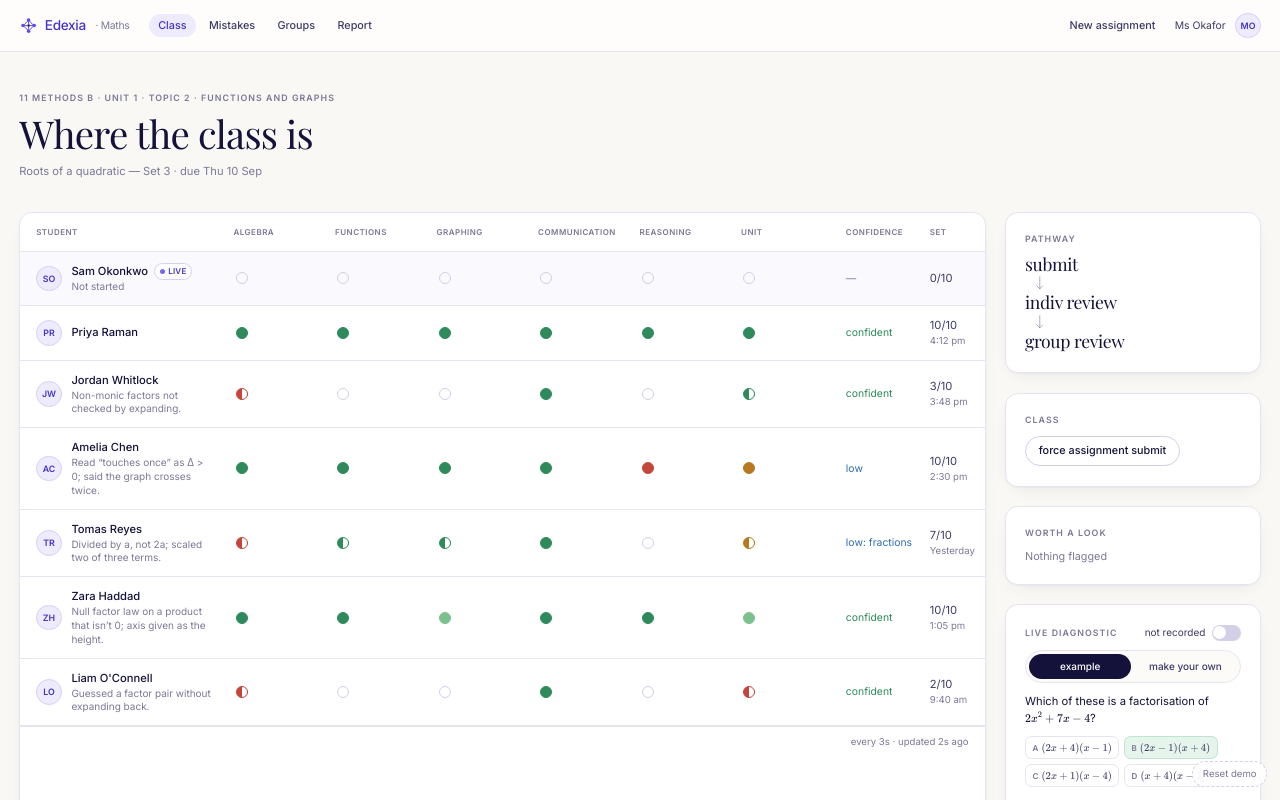
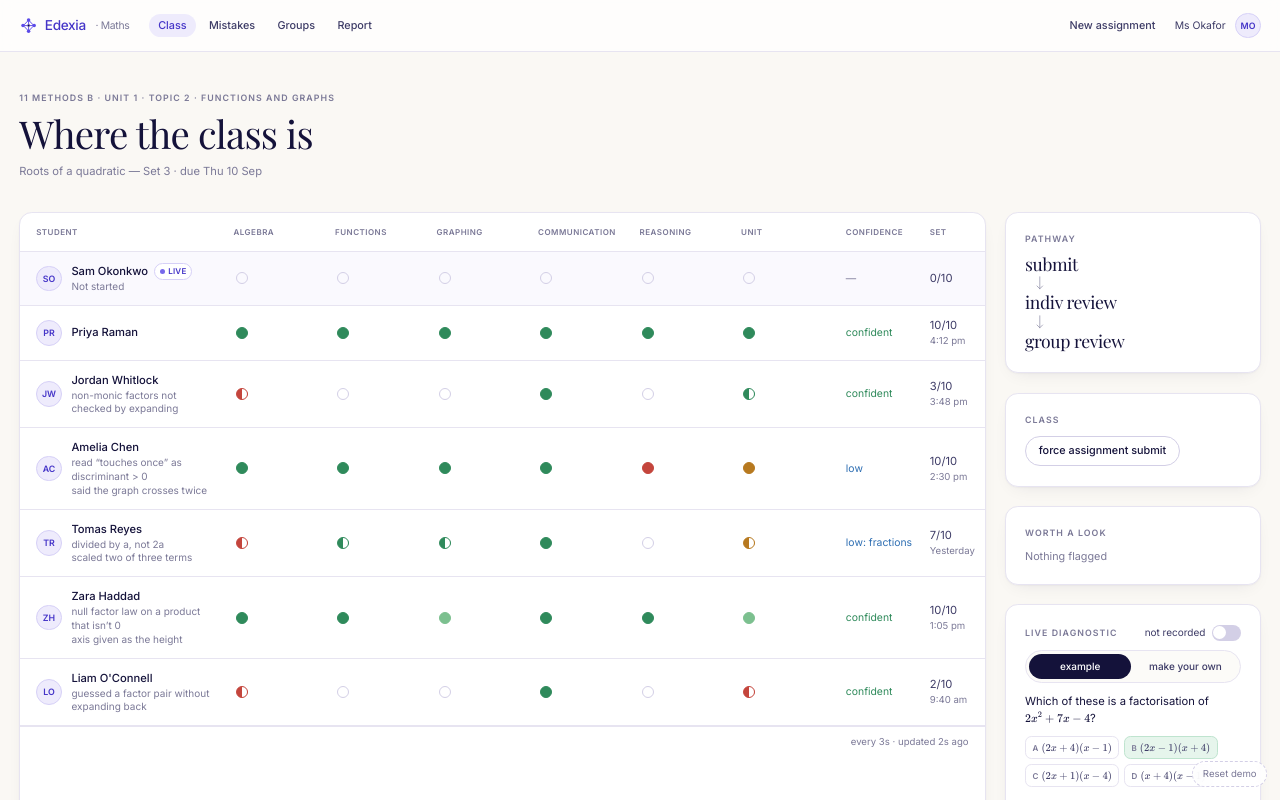
Before and after one commit to cderda7/maths_platform, a Next.js app in the folder curr_version/: page /teacher in a window 1280 px wide. Shown: the top 800 px of the page. Built offline with nearby package versions, Linux system fonts and the light colour scheme.

Commit message:
grid: student notes split on semicolons, lowercase

```diff
--- a/curr_version/app/teacher/TeacherLive.tsx
+++ b/curr_version/app/teacher/TeacherLive.tsx
@@ -223,7 +223,13 @@ export default function TeacherLive() {
                                   <span className="h-1.5 w-1.5 rounded-full bg-gap" aria-hidden /> caution
                                 </span>
                               )}
-                              <span className="line-clamp-3">{r.sub}</span>
+                              <span className="flex flex-col">
+                                {r.sub.split(";").map((part, n) => (
+                                  <span key={n} className={r.live ? "" : "lowercase"}>
+                                    {part.trim().replace(/\.$/, "")}
+                                  </span>
+                                ))}
+                              </span>
                               {r.live && live?.reportSent && (
                                 <Link href="/teacher/report" className="text-accent-deep hover:underline" data-report-link>
                                   Report →
--- a/curr_version/data/classmates.ts
+++ b/curr_version/data/classmates.ts
@@ -36,7 +36,7 @@ const Q10_TWICE = ["b^2 - 4ac = 16 - 20 = -4", "\\Delta < 0 \\Rightarrow \\text{
 export const CLASSMATES: Classmate[] = [
   { id: "priya", name: "Priya Raman", initials: "PR", confidence: "confident", done: 10, when: "4:12 pm", wrong: [], attempts: {}, groupStatus: "Quick pass done · nothing to discuss" },
   { id: "jordan", name: "Jordan Whitlock", initials: "JW", confidence: "confident", done: 3, when: "3:48 pm", wrong: ["q2"], note: "Non-monic factors not checked by expanding.", attempts: { q2: Q2_GUESSED }, groupStatus: "Discussing Q2 · expanding back" },
-  { id: "amelia", name: "Amelia Chen", initials: "AC", confidence: "low", done: 10, when: "2:30 pm", wrong: ["q6", "q10"], note: "Read “touches once” as Δ > 0; said the graph crosses twice.", attempts: { q6: Q6_TWICE, q10: Q10_TWICE }, groupStatus: "Quick pass done · comparing Q4 methods" },
+  { id: "amelia", name: "Amelia Chen", initials: "AC", confidence: "low", done: 10, when: "2:30 pm", wrong: ["q6", "q10"], note: "Read “touches once” as discriminant > 0; said the graph crosses twice.", attempts: { q6: Q6_TWICE, q10: Q10_TWICE }, groupStatus: "Quick pass done · comparing Q4 methods" },
   { id: "tomas", name: "Tomas Reyes", initials: "TR", confidence: "low: fractions", done: 7, when: "Yesterday", wrong: ["q3", "q4", "q5", "q7"], note: "Divided by a, not 2a; scaled two of three terms.", attempts: { q3: Q3_NFL, q4: Q4_OVER_A, q5: Q5_SIGNS, q7: Q7_TWO_TERMS }, groupStatus: "Discussing Q4 · the 2a" },
   { id: "zara", name: "Zara Haddad", initials: "ZH", confidence: "confident", done: 10, when: "1:05 pm", wrong: ["q3", "q9"], note: "Null factor law on a product that isn’t 0; axis given as the height.", attempts: { q3: Q3_NFL, q9: Q9_HEIGHT }, groupStatus: "Discussing Q3 · when the null factor law applies" },
   { id: "liam", name: "Liam O'Connell", initials: "LO", confidence: "confident", done: 2, when: "9:40 am", wrong: ["q2", "q3"], note: "Guessed a factor pair without expanding back.", attempts: { q2: Q2_GUESSED, q3: Q3_NFL }, groupStatus: "Discussing Q2 · listening" },
```
